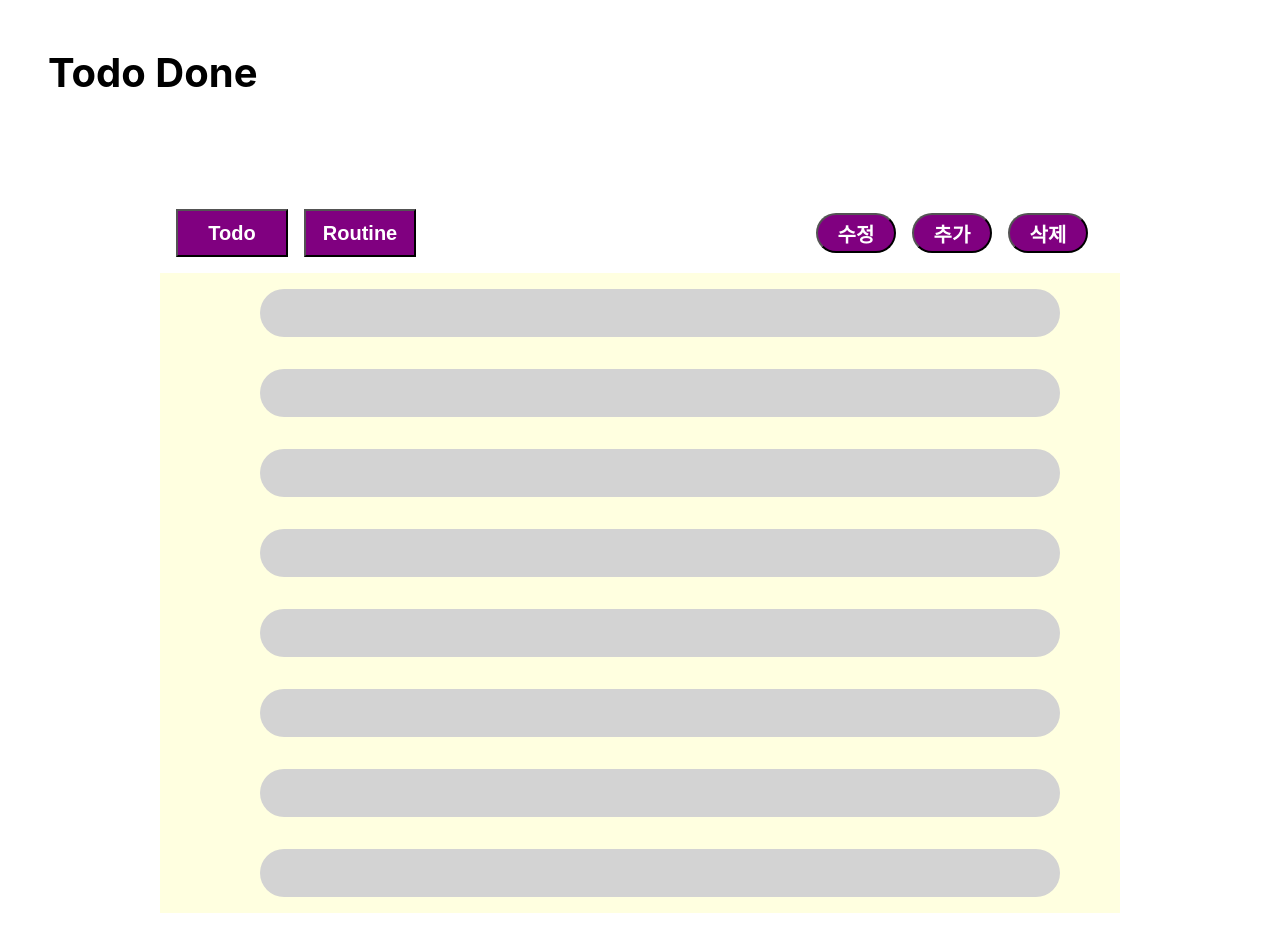
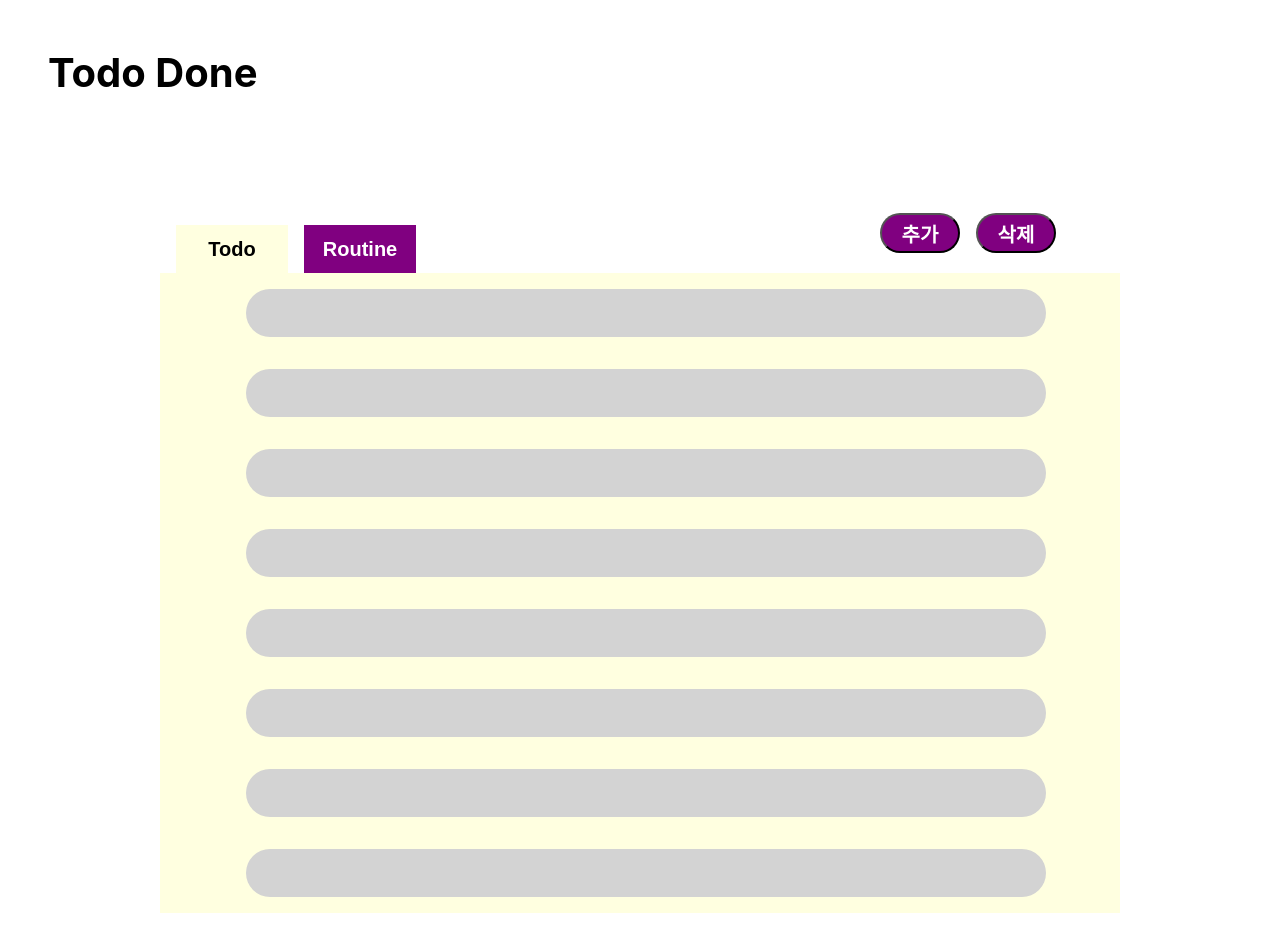
Before and after one commit to kjeongh/USB, a React (Create React App) app in the folder frontend/: page / in a window 1280 px wide. Shown: the top 929 px of the page. Built offline with nearby package versions, Linux system fonts and the light colour scheme.

Commit message:
style: 링크 버튼 디자인 수정

```diff
--- a/frontend/src/pages/MainPage.jsx
+++ b/frontend/src/pages/MainPage.jsx
@@ -25,11 +25,22 @@ const ListHeader = styled.div`
 const LinkWrap = styled.div`
   width: 20rem;
   height: 3rem;
+  padding-top: 2rem;
   align-items: center;
   display: flex;
 `;
 
-const LinkBtn = styled.button`
+const TodoBtn = styled.button`
+  width: 7rem;
+  height: 3rem;
+  margin-left: 1rem;
+  font-size: 15pt;
+  font-weight: bold;
+  background-color: lightyellow;
+  border: none;
+`;
+
+const RoutineBtn = styled.button`
   width: 7rem;
   height: 3rem;
   margin-left: 1rem;
@@ -37,6 +48,7 @@ const LinkBtn = styled.button`
   font-weight: bold;
   background-color: purple;
   color: white;
+  border: none;
 `;
 
 const BtnWrap = styled.div`
@@ -46,7 +58,6 @@ const BtnWrap = styled.div`
   justify-content: center;
   display: flex;
   margin-left: auto;
-  padding: 1rem;
 `;
 
 const ListWrap = styled.div`
@@ -75,6 +86,7 @@ const ListWrap = styled.div`
 const ListBox = styled.div`
   width: 50rem;
   height: 3rem;
+  margin-right: 1.8rem;
   align-items: center;
   justify-content: center;
   display: flex;
@@ -90,25 +102,24 @@ function Mainpage() {
       <MainWrap>
         <ListHeader>
           <LinkWrap>
-            <LinkBtn>
+            <TodoBtn>
               <Link
                 to={{ pathname: '/' }}
                 style={{ color: 'inherit', textDecoration: 'inherit' }}
               >
                 Todo
               </Link>
-            </LinkBtn>
-            <LinkBtn>
+            </TodoBtn>
+            <RoutineBtn>
               <Link
                 to={{ pathname: '/RoutinePage' }}
                 style={{ color: 'inherit', textDecoration: 'inherit' }}
               >
                 Routine
               </Link>
-            </LinkBtn>
+            </RoutineBtn>
           </LinkWrap>
           <BtnWrap>
-            <Btn name={'수정'} />
             <Btn name={'추가'} />
             <Btn name={'삭제'} />
           </BtnWrap>
--- a/frontend/src/pages/RoutinePage.jsx
+++ b/frontend/src/pages/RoutinePage.jsx
@@ -25,11 +25,12 @@ const ListHeader = styled.div`
 const LinkWrap = styled.div`
   width: 20rem;
   height: 3rem;
+  padding-top: 2rem;
   align-items: center;
   display: flex;
 `;
 
-const LinkBtn = styled.button`
+const TodoBtn = styled.button`
   width: 7rem;
   height: 3rem;
   margin-left: 1rem;
@@ -37,6 +38,17 @@ const LinkBtn = styled.button`
   font-weight: bold;
   background-color: purple;
   color: white;
+  border: none;
+`;
+
+const RoutineBtn = styled.button`
+  width: 7rem;
+  height: 3rem;
+  margin-left: 1rem;
+  font-size: 15pt;
+  font-weight: bold;
+  background-color: lightyellow;
+  border: none;
 `;
 
 const BtnWrap = styled.div`
@@ -46,7 +58,6 @@ const BtnWrap = styled.div`
   justify-content: center;
   display: flex;
   margin-left: auto;
-  padding: 1rem;
 `;
 
 const ListWrap = styled.div`
@@ -75,6 +86,7 @@ const ListWrap = styled.div`
 const ListBox = styled.div`
   width: 50rem;
   height: 3rem;
+  margin-right: 1.8rem;
   align-items: center;
   justify-content: center;
   display: flex;
@@ -90,25 +102,24 @@ function Mainpage() {
       <MainWrap>
         <ListHeader>
           <LinkWrap>
-            <LinkBtn>
+            <TodoBtn>
               <Link
                 to={{ pathname: '/' }}
                 style={{ color: 'inherit', textDecoration: 'inherit' }}
               >
                 Todo
               </Link>
-            </LinkBtn>
-            <LinkBtn>
+            </TodoBtn>
+            <RoutineBtn>
               <Link
                 to={{ pathname: '/RoutinePage' }}
                 style={{ color: 'inherit', textDecoration: 'inherit' }}
               >
                 Routine
               </Link>
-            </LinkBtn>
+            </RoutineBtn>
           </LinkWrap>
           <BtnWrap>
-            <Btn name={'수정'} />
             <Btn name={'추가'} />
             <Btn name={'삭제'} />
           </BtnWrap>
```
